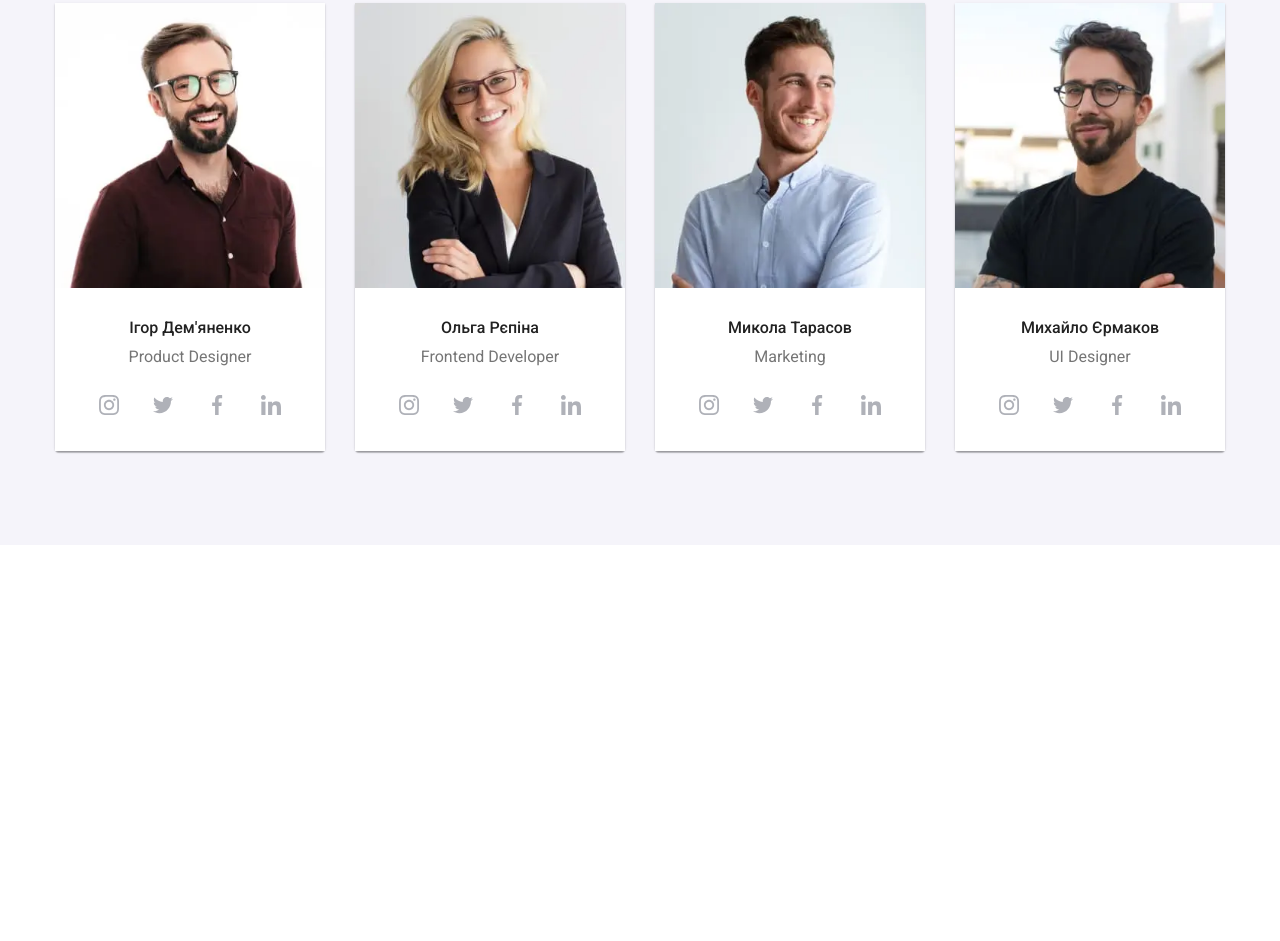
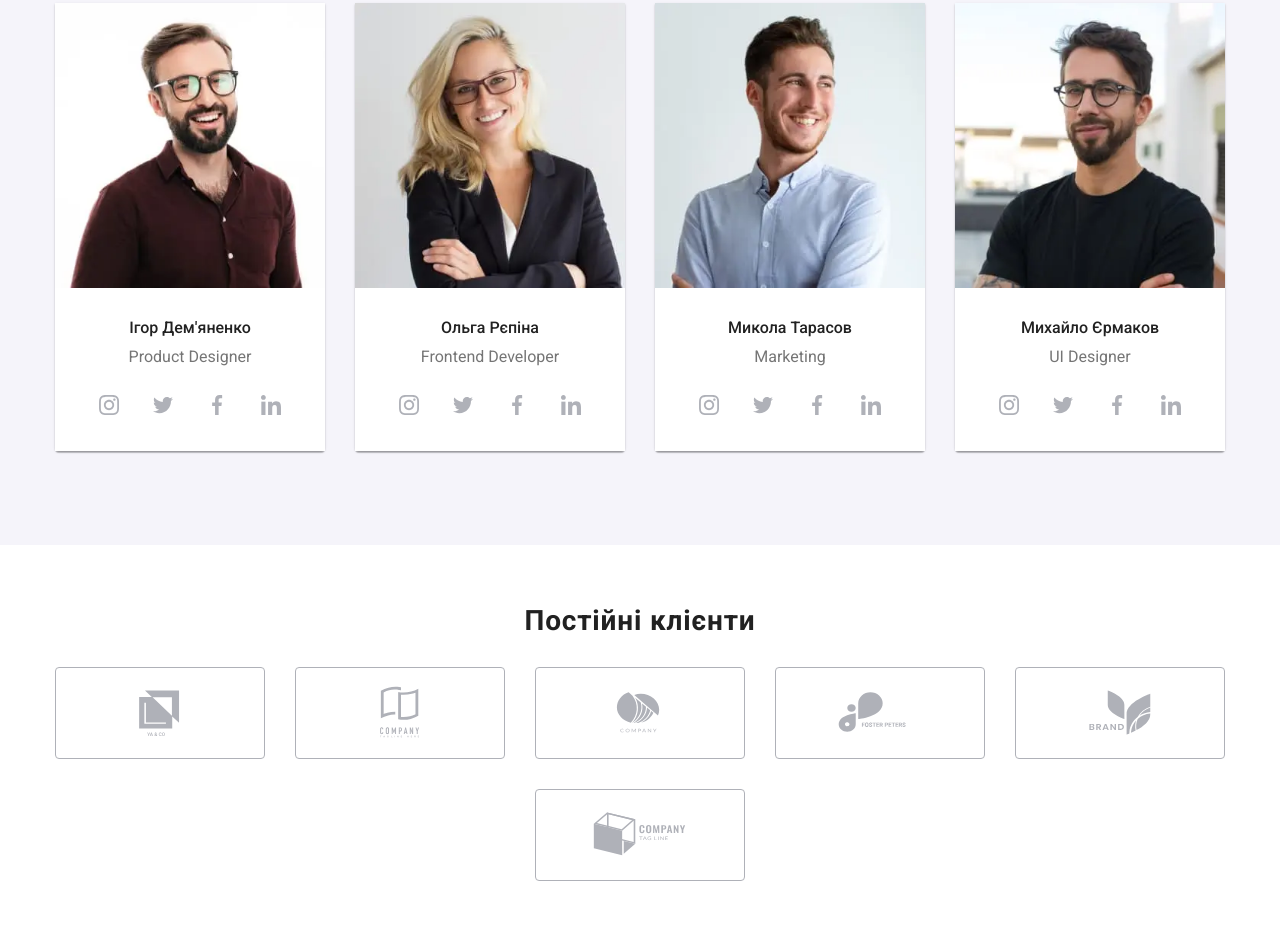
Before and after one commit to poohyou/homework8, a plain HTML site: page index.html in a window 1280 px wide. Shown: the part 1782-2723 px from the top of the page. Before the commit the page ends 2327 px from the top, so only its background shows below. Drawn offline with nearby package versions, Linux system fonts and the light colour scheme.

Commit message:
cliets mob

```diff
--- a/index.html
+++ b/index.html
@@ -621,9 +621,15 @@
       </div>
     </section>
 
+
+
+
+
+
+
     <!-- OUR CLIENTS -->
 
-    <!-- <section>
+    <section>
       <div class="conteiner client">
         <h2 class="client__title">
           Постійні клієнти
@@ -667,7 +673,7 @@
 
         </ul>
       </div>
-    </section> -->
+    </section>
 
   </main>
 
--- a/sass/layouts/_clients.scss
+++ b/sass/layouts/_clients.scss
@@ -1,13 +1,21 @@
+
 .client {
-    padding-top: 94px;
+    padding-top: 60px;
+
 
 
     &__title {
             display: block;
             text-align: center;
-    font-size: 36px;
-    line-height: 1.2;
-    margin-bottom: 50px;
+            font-size: 28px;
+            line-height: 1.17;
+            margin-bottom: 30px;
+            letter-spacing: 0.03em;
+            }
+
+         &__list {
+            display: flex;
+            flex-wrap: wrap;
          }
 
          &__list {
@@ -15,16 +23,16 @@
                 justify-content: center;
                 align-items: center;
                 gap: 30px;
-    padding-bottom: 94px;
+                padding-bottom: 60px;
                 }
 
          &__img {
                       display: flex;
                     justify-content: center;
                      align-items: center;
-    padding-left: 32px;
-    padding-right: 32px;
-    width: 170px;
+                     padding-left: 52px;
+                     padding-right: 52px;
+                     width: 210px;
                      height: 92px;
                      fill: var(--social-icons);
                      border: 1px solid #AFB1B8;
@@ -41,4 +49,62 @@
                            border-radius: 4px;
                            }
 
+
+
 }
+
+
+
+
+
+
+
+
+
+
+
+
+// .client {
+//     padding-top: 94px;
+
+
+//     &__title {
+//     display: block;
+//     text-align: center;
+//     font-size: 36px;
+//     line-height: 1.2;
+//     margin-bottom: 50px;
+//     }
+
+//     &__list {
+//     display: flex;
+//     justify-content: center;
+//     align-items: center;
+//     gap: 30px;
+//     padding-bottom: 94px;
+//     }
+
+//     &__img {
+//     display: flex;
+//     justify-content: center;
+//     align-items: center;
+//     padding-left: 32px;
+//     padding-right: 32px;
+//     width: 170px;
+//     height: 92px;
+//     fill: var(--social-icons);
+//     border: 1px solid #AFB1B8;
+//     border-radius: 4px;
+//     cursor: pointer;
+
+//     transition: fill 250ms cubic-bezier(0.4, 0, 0.2, 1), border 250ms cubic-bezier(0.4, 0, 0.2, 1);
+//     }
+
+//        &__img:hover,
+//        &__img:focus {
+//        fill: var(--accent-color);
+//        border: 1px solid var(--accent-color);
+//        border-radius: 4px;
+//        }
+
+// }
```
Also changed, not shown: css/main.css, css/main.min.css, 2 other files. Lines whose indentation alone changed are shown as unchanged.
